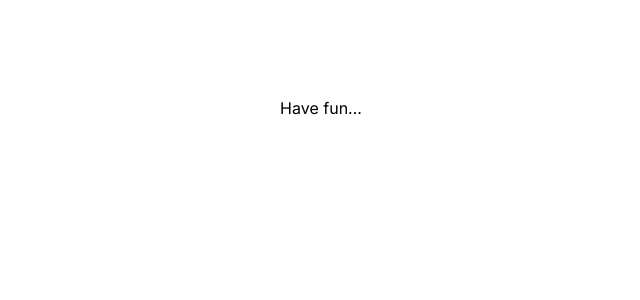
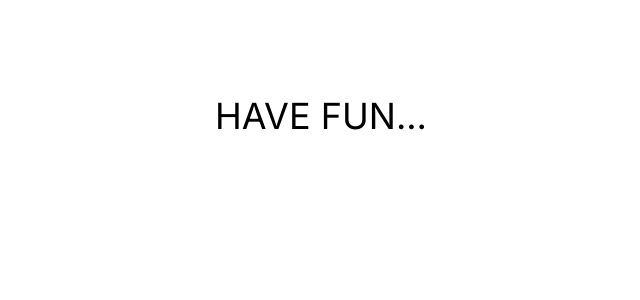
Before and after one commit to sharpsteelsoftware/authentic-chinese-food-next, a Next.js app: page / in a window 1280 px wide. Shown: the top 300 px of the page, without its empty margins (319-959 px from the left). Built offline with nearby package versions, Linux system fonts and the light colour scheme.

Commit message:
Have fun splash screen

```diff
--- a/app/page.tsx
+++ b/app/page.tsx
@@ -1,8 +1,7 @@
-import Image from 'next/image'
 
 export default function Home() {
   return (
-    <main className="flex min-h-screen flex-col items-center justify-between p-24">
+    <main className="text-center uppercase mt-24 text-4xl">
       Have fun...
     </main>
   )
```
